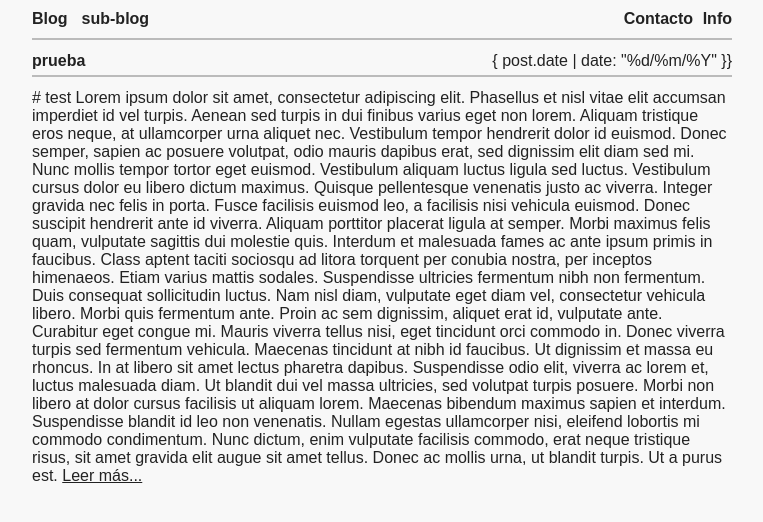
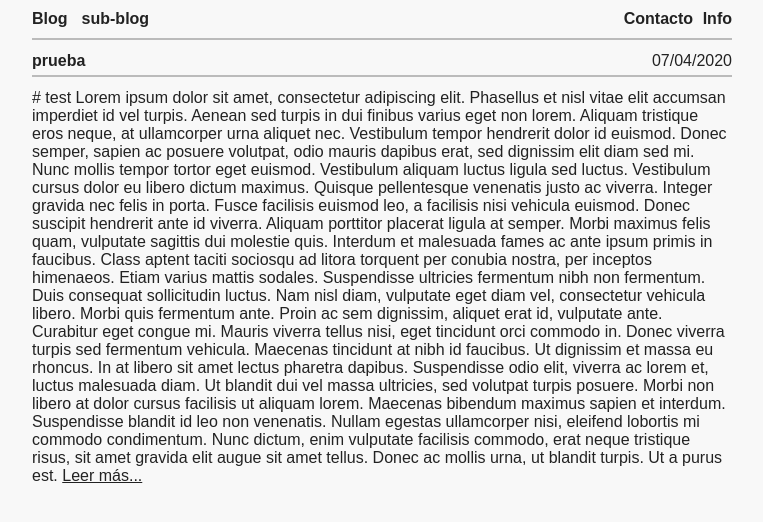
Before and after one commit to haztecaso/radio-klein, a Jekyll site: the page built from index.html, in a window 1280 px wide. Shown: the top 522 px of the page, without its empty margins (258-1021 px from the left). Built offline with Jekyll 4.4.1, drawn with Linux system fonts in a browser that asks for light colours; Markdown is read by kramdown in place of the engine named in the settings; the list of posts is cut into pages by our own code.

Commit message:
Automated commit

```diff
--- a/index.html
+++ b/index.html
@@ -4,7 +4,7 @@ title: index
 ---
 {% for post in site.posts %}
 <article>
-    <h2><span>{{ post.title }}</span><time>{ post.date | date: "%d/%m/%Y" }}</time></h2>
+    <h2><span>{{ post.title }}</span><time>{{ post.date | date: "%d/%m/%Y" }}</time></h2>
     {{ post.excerpt }}
 
     {% if post.excerpt != post.content %}
```
